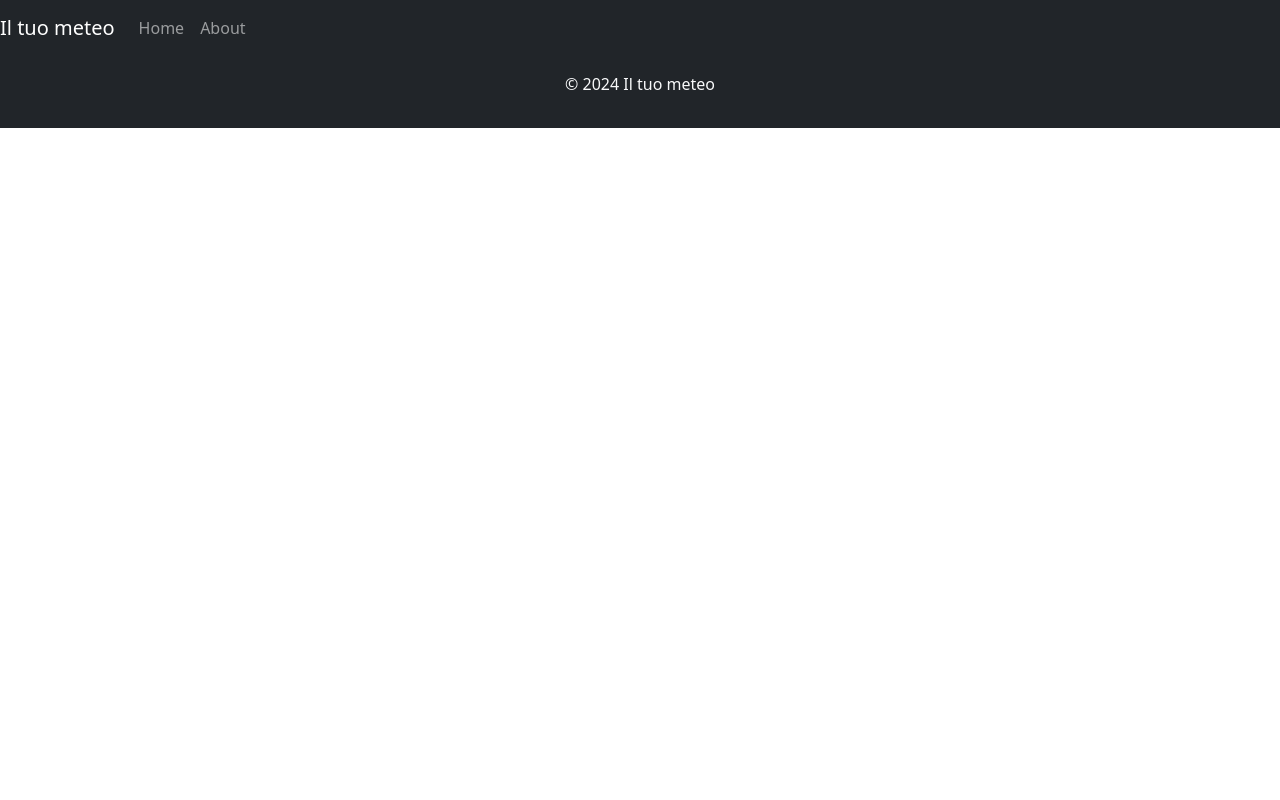
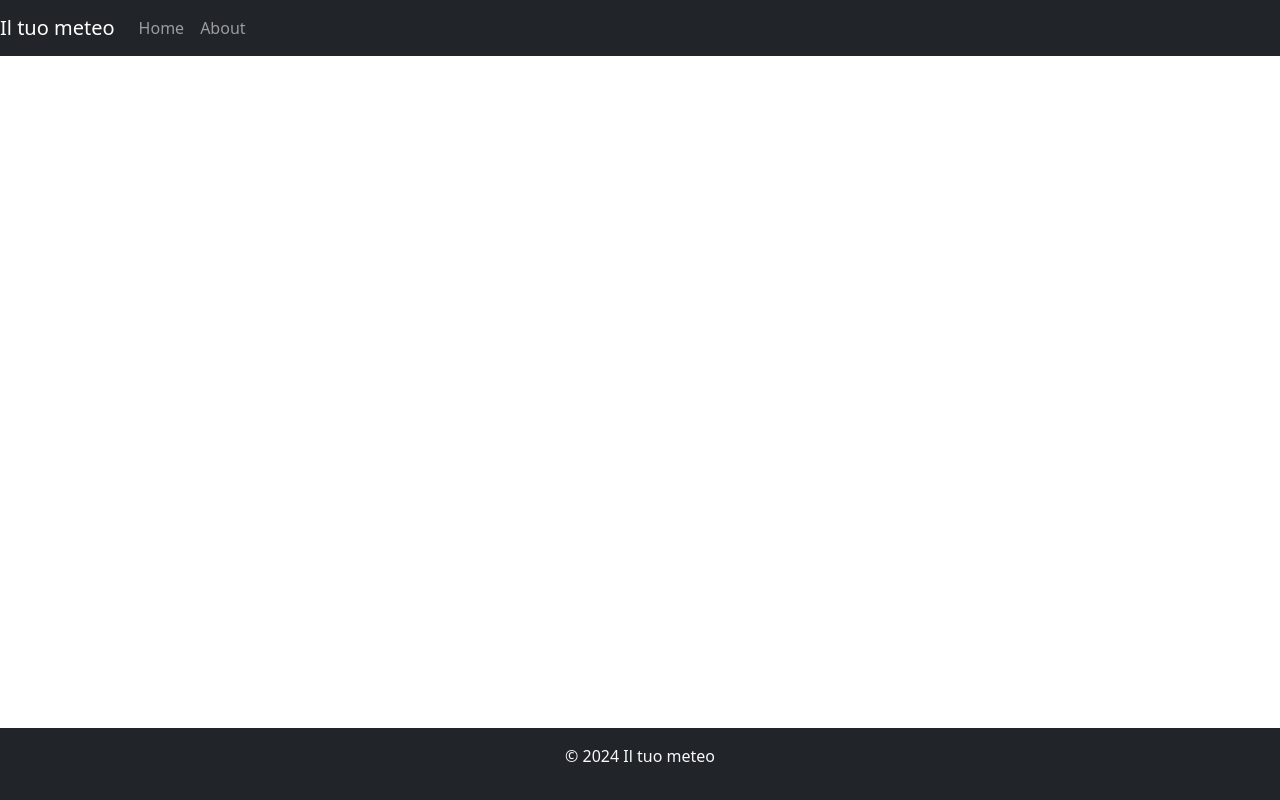
Before and after one commit to Wide97/meteoweb, a React (Create React App) app: page / in a window 1280 px wide. Built offline with nearby package versions, Linux system fonts and the light colour scheme.

Commit message:
fissato in fondo alla pagina footer

```diff
--- a/src/components/footer.jsx
+++ b/src/components/footer.jsx
@@ -2,7 +2,7 @@ import React from 'react';
 import { Container, Row, Col } from 'react-bootstrap';
 
 const Footer = () => (
-  <footer className="bg-dark text-light py-3">
+  <footer className="bg-dark text-light py-3 fixed-bottom">
     <Container>
       <Row>
         <Col className="text-center">
```
